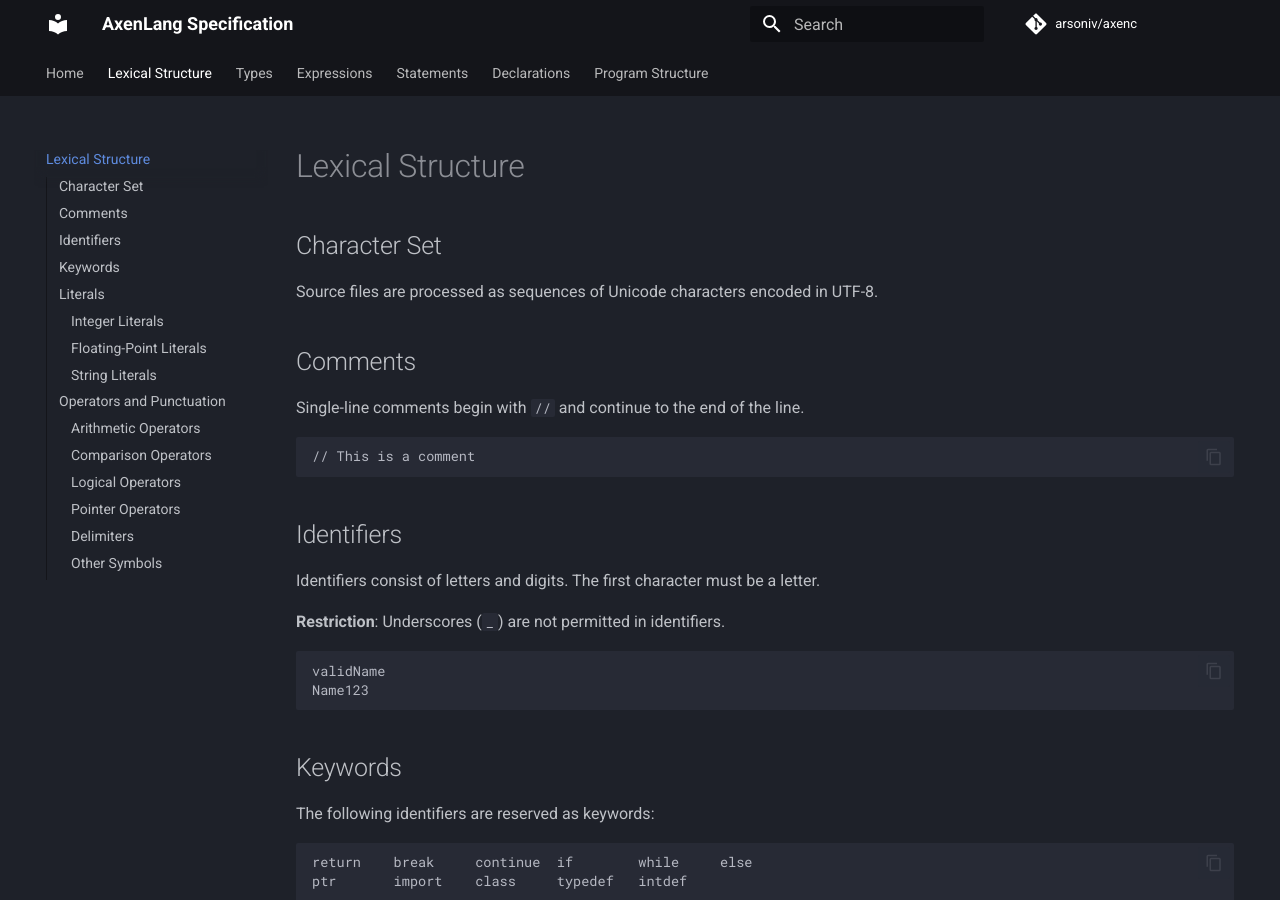
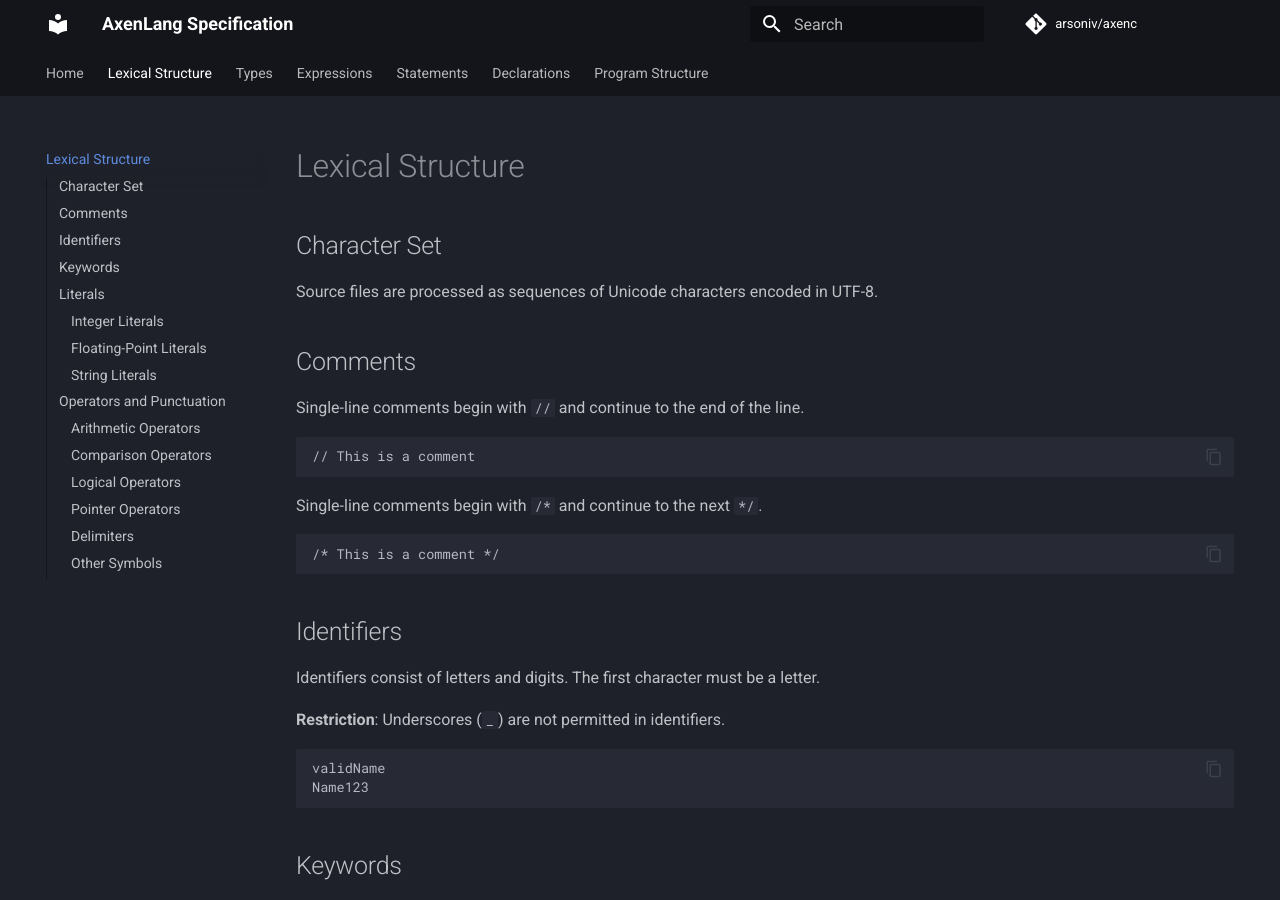
Before and after one commit to arsoniv/axenlang-spec, an MkDocs documentation site: the page built from docs/lexical.md, in a window 1280 px wide and 900 px high. Built offline with MkDocs 1.6.1 and Material for MkDocs 9.7.7, drawn with Linux system fonts in a browser that asks for light colours; comment, search, counter and statistics services are not loaded.

Commit message:
Add documentation for block comments.

````diff
--- a/docs/lexical.md
+++ b/docs/lexical.md
@@ -10,6 +10,12 @@ Single-line comments begin with `//` and continue to the end of the line.
 
 ```
 // This is a comment
+```
+
+Single-line comments begin with `/*` and continue to the next `*/`.
+
+```
+/* This is a comment */
 ```
 
 ## Identifiers
````
Also changed, not shown: docs/declarations.md (+1 -1 lines).
